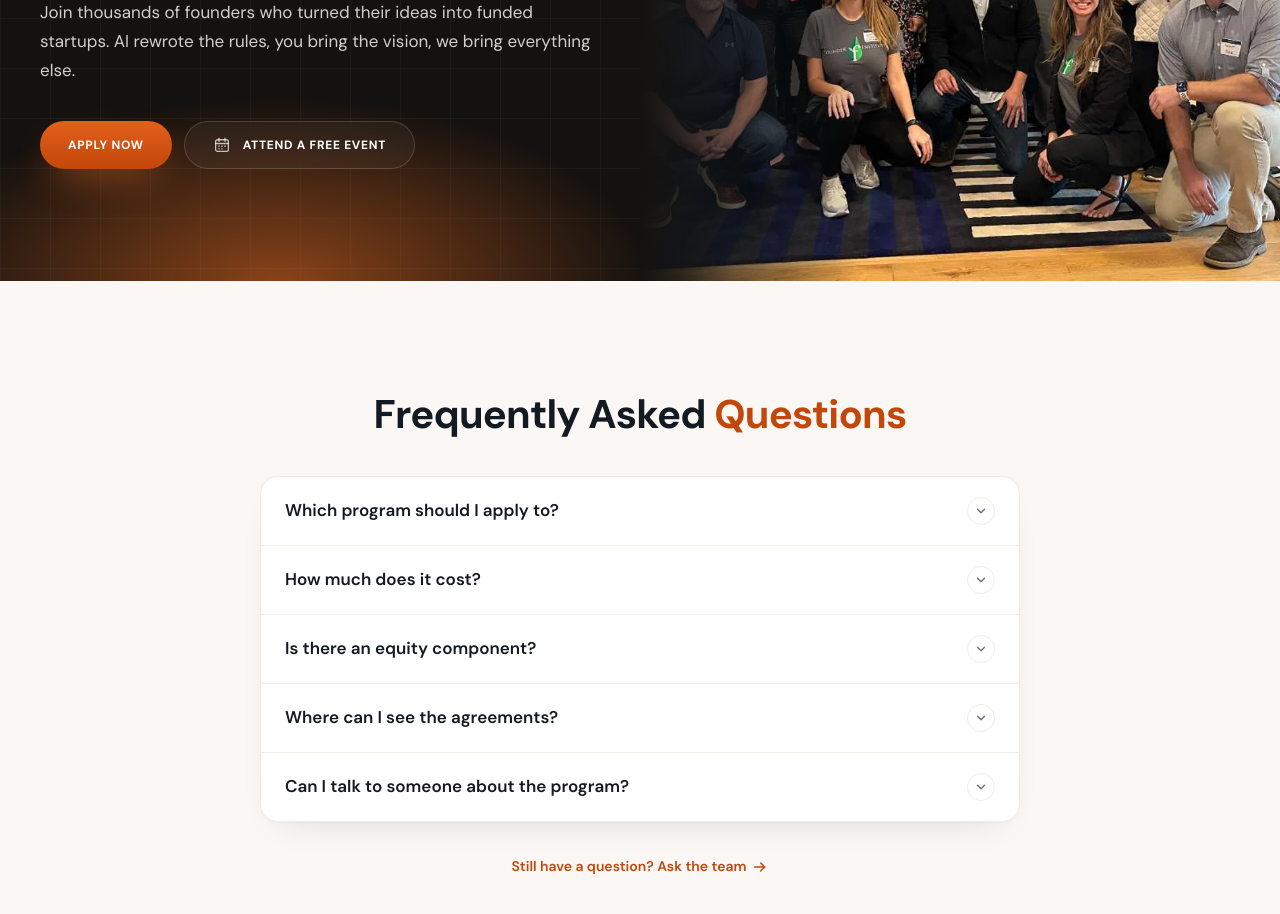
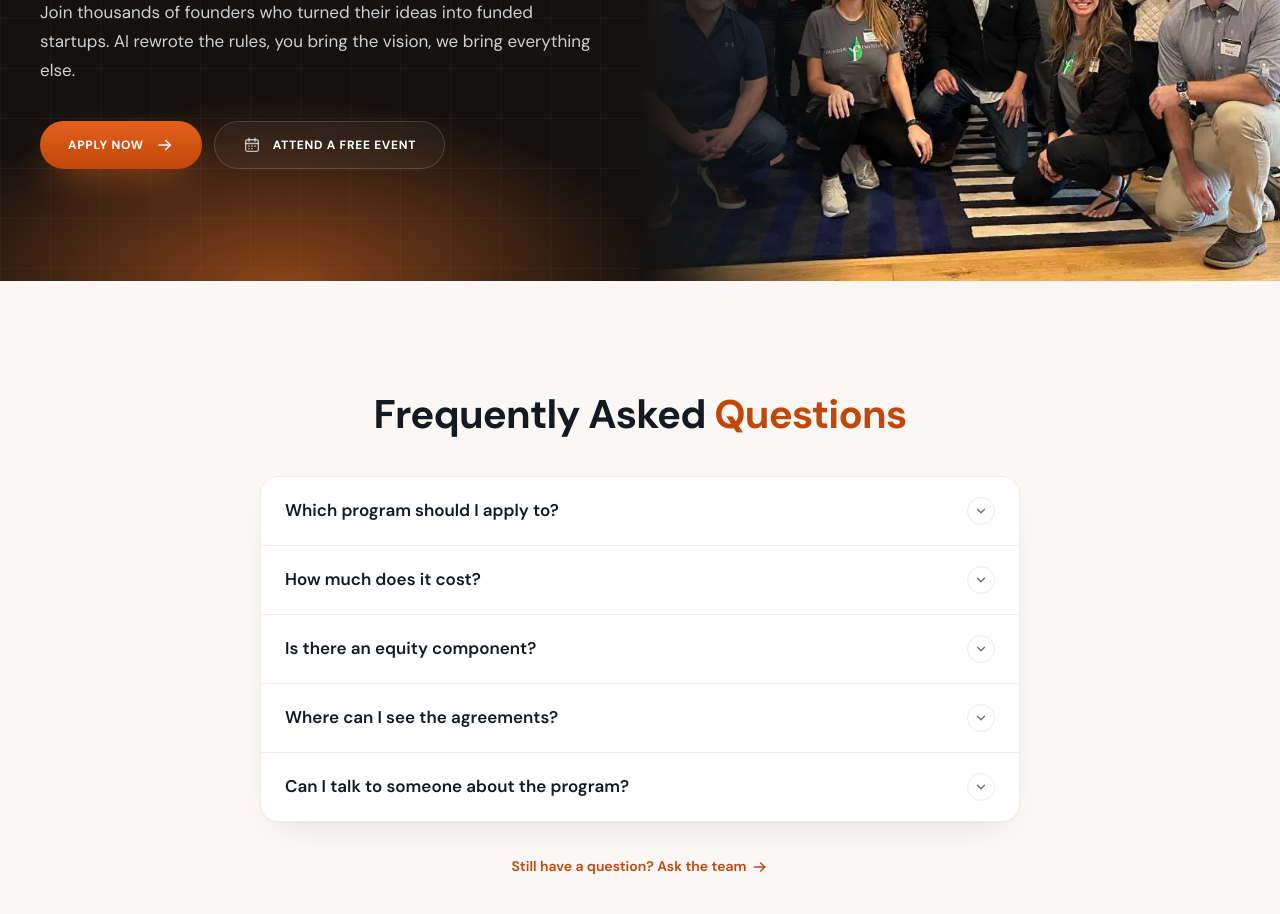
Before and after one commit to nimadorostkar/Startup-Accelerator, a Next.js app: page / in a window 1280 px wide. Shown: the part 3720-4634 px from the top of the page. Built offline with nearby package versions, Linux system fonts and the light colour scheme; no server answers.

Commit message:
redesign

```diff
--- a/src/app/global-error.tsx
+++ b/src/app/global-error.tsx
@@ -44,7 +44,7 @@ export default function GlobalError({
               borderRadius: 999,
               border: 0,
               background: "#c2470a",
-              color: "#1a1005",
+              color: "#fff",
               fontWeight: 700,
               letterSpacing: "0.06em",
               textTransform: "uppercase",
--- a/src/components/ui/ButtonLink.tsx
+++ b/src/components/ui/ButtonLink.tsx
@@ -64,7 +64,7 @@ export default function ButtonLink({
       >
         {children}
       </span>
-      {(variant === "primary" || variant === "green" || variant === "white") && (
+      {(variant === "primary" || variant === "bright" || variant === "white") && (
         <ArrowRight
           className={`h-[18px] w-[18px] shrink-0 transition-transform duration-200 group-hover:translate-x-1 ${v.icon}`}
         />
```
Also changed, not shown: 2 other files (tests, documents, lock files or other folders).
